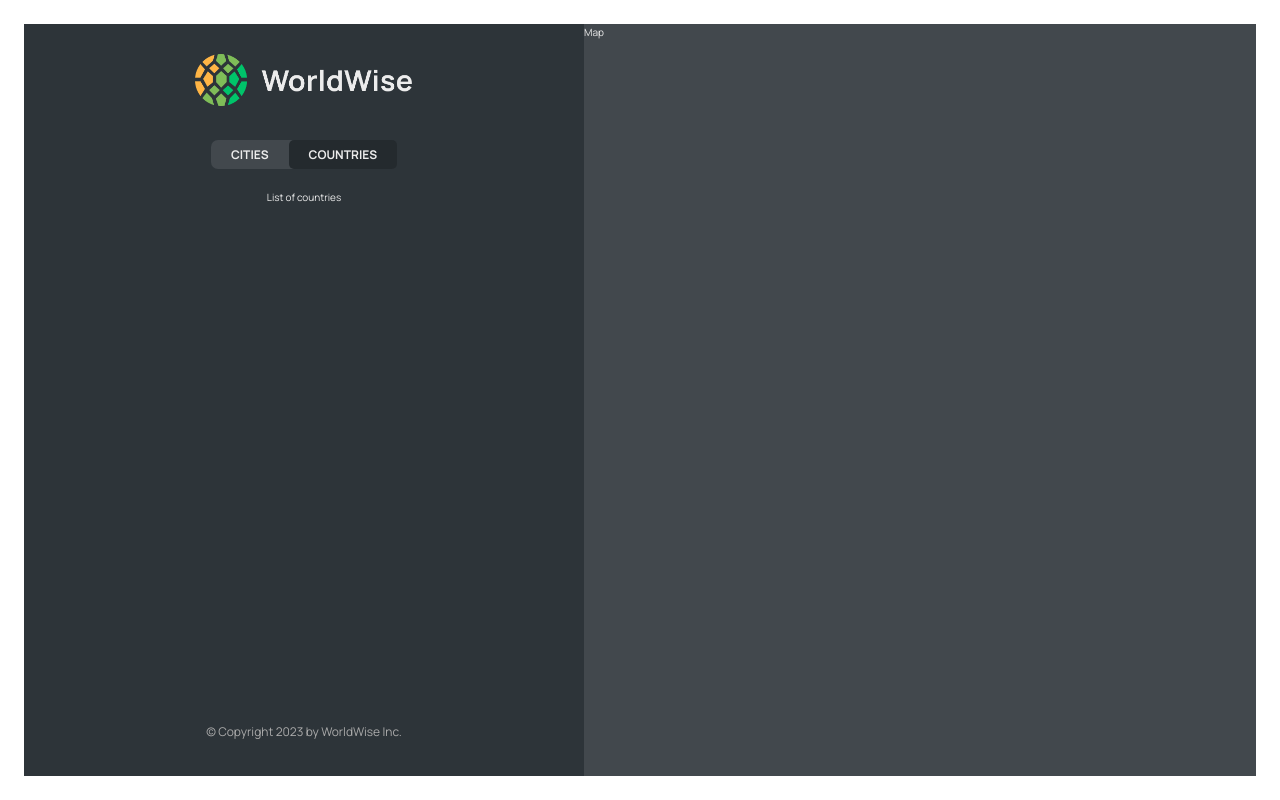
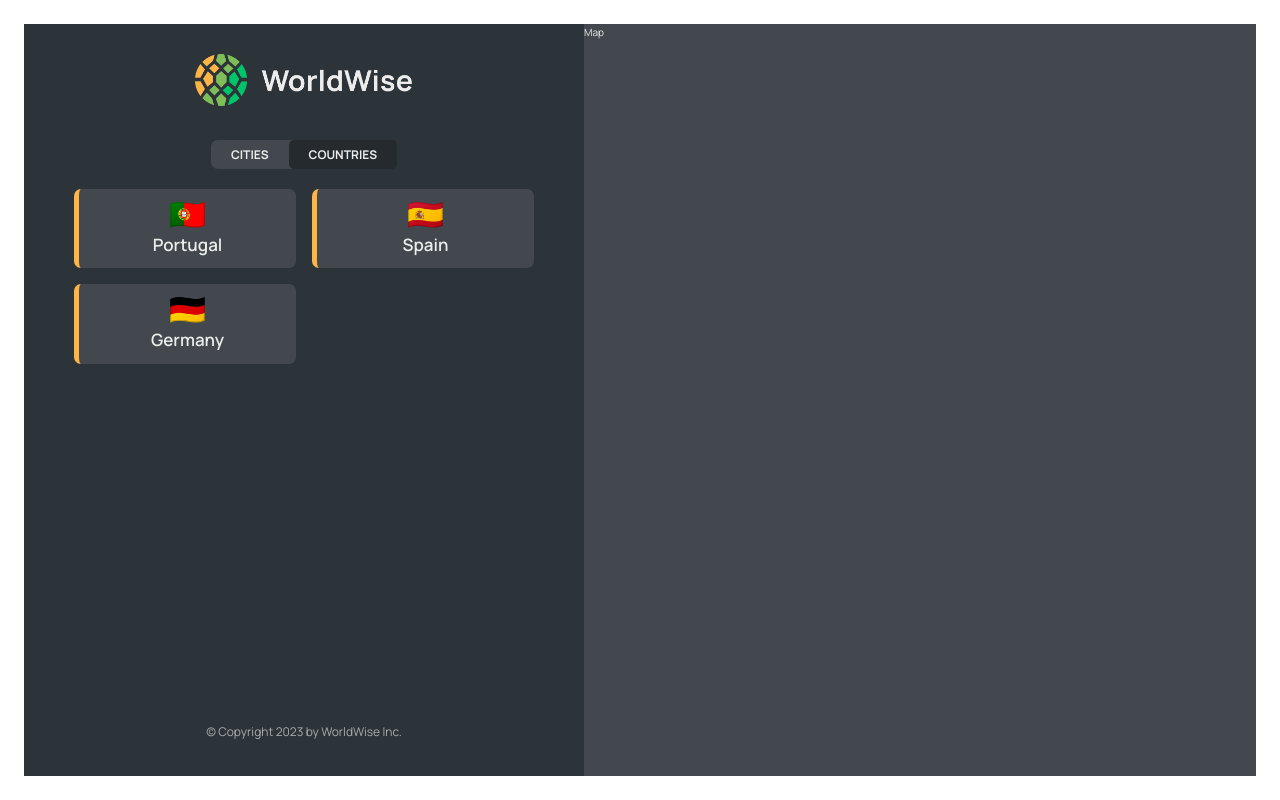
Before and after one commit to thiagopdo/worldwise, a React (Vite) app: page /app/countries in a window 1280 px wide. Built offline with nearby package versions, Linux system fonts and the light colour scheme; data requests are answered from the project's data file.

Commit message:
added country list page and fixed eslint

```diff
--- a/data/cities.json
+++ b/data/cities.json
@@ -35,6 +35,18 @@
         "lng": 13.376933665713324
       },
       "id": 98443197
+    },
+    {
+      "cityName": "Berlin",
+      "country": "Germany",
+      "emoji": "🇩🇪",
+      "date": "2027-02-12T09:24:11.863Z",
+      "notes": "Amazing 😃",
+      "position": {
+        "lat": 52.53586782505711,
+        "lng": 13.376933665713324
+      },
+      "id": 9844319743
     }
   ]
 }
--- a/src/App.jsx
+++ b/src/App.jsx
@@ -1,4 +1,5 @@
 import { BrowserRouter, Routes, Route } from "react-router-dom";
+import { useEffect, useState } from "react";
 import Product from "./pages/Product";
 import Pricing from "./pages/Pricing";
 import Homepage from "./pages/Homepage";
@@ -6,7 +7,7 @@
 import PageNotFound from "./pages/PageNotFound";
 import Login from "./pages/Login";
 import CityList from "./components/CityList";
-import { useEffect, useState } from "react";
+import CountryList from "./components/CountryList";
 
 const BASE_URL = "http://localhost:3002";
 
@@ -46,7 +47,10 @@
             path="cities"
             element={<CityList cities={cities} isLoading={isLoading} />}
           />
-          <Route path="countries" element={<p>List of countries</p>} />
+          <Route
+            path="countries"
+            element={<CountryList cities={cities} isLoading={isLoading} />}
+          />
           <Route path="form" element={<p>Form</p>} />
         </Route>
         <Route path="*" element={<PageNotFound />} />
--- a/src/components/CityList.jsx
+++ b/src/components/CityList.jsx
@@ -1,4 +1,3 @@
-/* eslint-disable react/prop-types */
 import Spinner from "./Spinner";
 import Message from "./Message";
 import styles from "./CityList.module.css";
@@ -13,13 +12,11 @@
     );
 
   return (
-    <div>
-      <ul className={styles.cityList}>
-        {cities.map((city) => (
-          <CityItem city={city} key={city.id} />
-        ))}
-      </ul>
-    </div>
+    <ul className={styles.cityList}>
+      {cities.map((city) => (
+        <CityItem city={city} key={city.id} />
+      ))}
+    </ul>
   );
 }
 
--- /dev/null
+++ b/src/components/CountryList.jsx
@@ -0,0 +1,29 @@
+import Spinner from "./Spinner";
+import styles from "./CountryList.module.css";
+import CountryItem from "./CountryItem";
+import Message from "./Message";
+
+function CountryList({ cities, isLoading }) {
+  if (isLoading) return <Spinner />;
+
+  if (!cities.length)
+    return (
+      <Message message="Add your first city by clicking on a city on the map" />
+    );
+
+  const countries = cities.reduce((arr, city) => {
+    if (!arr.map((el) => el.country).includes(city.country))
+      return [...arr, { country: city.country, emoji: city.emoji }];
+    else return arr;
+  }, []);
+
+  return (
+    <ul className={styles.countryList}>
+      {countries.map((country) => (
+        <CountryItem country={country} key={country.id} />
+      ))}
+    </ul>
+  );
+}
+
+export default CountryList;
```
Also changed, not shown: .eslintrc.cjs.
